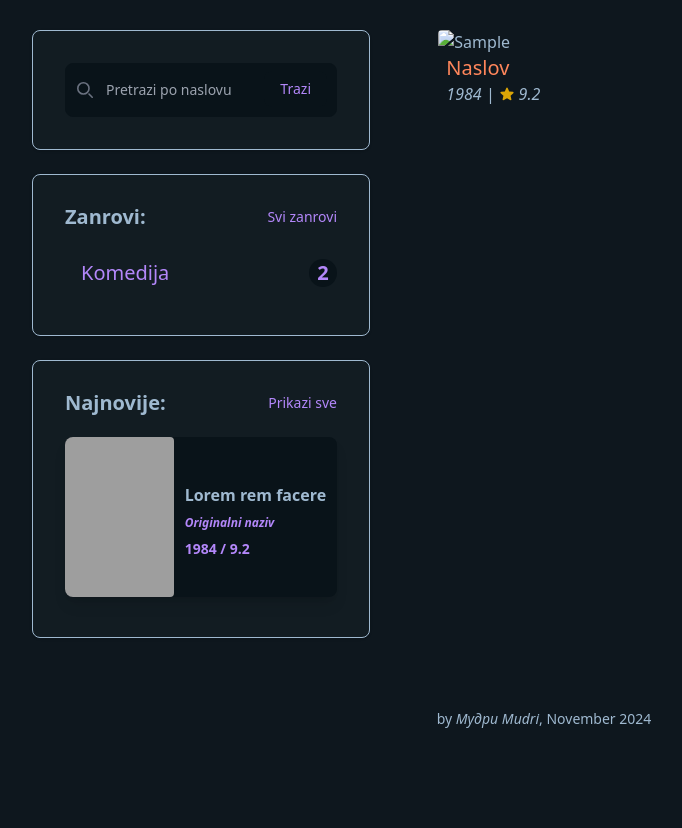
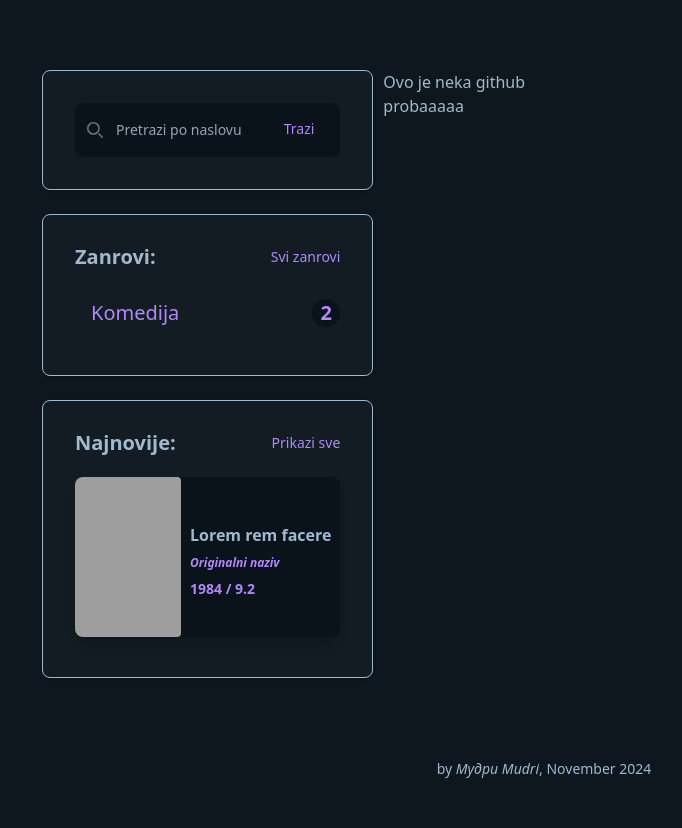
Before and after one commit to AndrejWiseman/filmovizija1, a Django app: page / in a window 1280 px wide. Shown: the part 108-936 px from the top of the page, without its empty margins (96-778 px from the left). Before the commit the page ends 836 px from the top, so only its background shows below. Run offline with Django 5.2, Linux system fonts and the light colour scheme; tables that the repository leaves empty hold one stand-in row (values such as "Sample post"); some libraries are stand-ins or nearby versions; grey boxes are pictures that could not be loaded.

Commit message:
branch proba1

```diff
--- a/filmovizija1/settings.py
+++ b/filmovizija1/settings.py
@@ -119,9 +119,9 @@ AUTH_PASSWORD_VALIDATORS = [
 # Internationalization
 # https://docs.djangoproject.com/en/5.1/topics/i18n/
 
-LANGUAGE_CODE = 'en-us'
+LANGUAGE_CODE = 'sr-YU'
 
-TIME_ZONE = 'UTC'
+TIME_ZONE = 'Europe/Belgrade'
 
 USE_I18N = True
 
--- a/home/models.py
+++ b/home/models.py
@@ -1,8 +1,38 @@
+
+
 from django.db import models
+from django.urls import reverse
+# from tinymce.models import HTMLField
 from cloudinary.models import CloudinaryField
 
 
-# Create your models here.
+
+class Zanrovi(models.Model):
+    zanr = models.CharField(max_length=100)
+    slug = models.SlugField(unique=True)
+
+    def __str__(self):
+        return self.zanr
+
+
 class Filmovi(models.Model):
     naslov = models.CharField(max_length=100)
+    slug = models.SlugField(unique=True)
+    originalni_naslov = models.CharField(max_length=100)
+    imdb_ocena = models.IntegerField(default=0)
+    godina = models.IntegerField(default=0)
     slika = CloudinaryField('image', folder='filmovizija')
+    # content = HTMLField()
+    opis = models.TextField()
+    dodano = models.DateTimeField(auto_now_add=True )
+    zanrovi = models.ManyToManyField(Zanrovi, related_name="filmovi")
+    # tags = TaggableManager()
+    preporuceno = models.BooleanField(default=False)
+    link_gledaj = models.CharField(max_length=200)
+    link_preuzmi = models.CharField(max_length=200)
+
+    def __str__(self):
+        return self.naslov
+
+    # def get_absolute_url(self):
+    #         return reverse('film-detaljno', kwargs={'slug': self.slug})
--- a/home/templates/index.html
+++ b/home/templates/index.html
@@ -8,31 +8,33 @@
 
 {% block content %}
 
-    {% for film in filmovi %}
+    <h1>Ovo je neka github probaaaaa</h1>
 
-        <div class="kartica overflow-hidden">
-            <a href="#" class="">
-
-                <div class="kartica-slika overflow-hidden ">
-                    <img src="{{ film.slika.url }}"
-                         alt="{{ film.naslov }}"
-                         class="rounded object-cover w-full  "
-                    >
-                </div>
-
-                <div class="kartica-podaci pl-2">
-                    <h1 class="text-xl text-primary">Naslov</h1>
-                    <p class="flex items-center italic">1984 |
-                        <svg xmlns="http://www.w3.org/2000/svg" viewBox="0 0 24 24" fill="#DBA506" class="size-4 mx-1">
-                            <path fill-rule="evenodd" d="M10.788 3.21c.448-1.077 1.976-1.077 2.424 0l2.082 5.006 5.404.434c1.164.093 1.636 1.545.749 2.305l-4.117 3.527 1.257 5.273c.271 1.136-.964 2.033-1.96 1.425L12 18.354 7.373 21.18c-.996.608-2.231-.29-1.96-1.425l1.257-5.273-4.117-3.527c-.887-.76-.415-2.212.749-2.305l5.404-.434 2.082-5.005Z" clip-rule="evenodd" />
-                        </svg> 9.2
-                    </p>
-                </div>
-
-            </a>
-        </div>
-
-
-    {% endfor %}
+{#    {% for film in filmovi %}#}
+{##}
+{#        <div class="kartica overflow-hidden mb-5">#}
+{#            <a href="#" class="">#}
+{##}
+{#                <div class="kartica-slika overflow-hidden ">#}
+{#                    <img src="{{ film.slika.url }}"#}
+{#                         alt="{{ film.naslov }}"#}
+{#                         class="rounded object-cover w-full  "#}
+{#                    >#}
+{#                </div>#}
+{#                #}
+{#                <div class="kartica-podaci pl-2">#}
+{#                    <h1 class="text-xl text-primary">Naslov</h1> #}
+{#                    <p class="flex items-center italic">1984 | #}
+{#                        <svg xmlns="http://www.w3.org/2000/svg" viewBox="0 0 24 24" fill="#DBA506" class="size-4 mx-1">#}
+{#                            <path fill-rule="evenodd" d="M10.788 3.21c.448-1.077 1.976-1.077 2.424 0l2.082 5.006 5.404.434c1.164.093 1.636 1.545.749 2.305l-4.117 3.527 1.257 5.273c.271 1.136-.964 2.033-1.96 1.425L12 18.354 7.373 21.18c-.996.608-2.231-.29-1.96-1.425l1.257-5.273-4.117-3.527c-.887-.76-.415-2.212.749-2.305l5.404-.434 2.082-5.005Z" clip-rule="evenodd" />#}
+{#                        </svg> 9.2#}
+{#                    </p>#}
+{#                </div>#}
+{##}
+{#            </a>#}
+{#        </div>#}
+{##}
+{##}
+{#    {% endfor %}#}
 
 {% endblock %}
--- a/home/urls.py
+++ b/home/urls.py
@@ -3,4 +3,7 @@ from .views import index
 
 urlpatterns = [
     path('', index, name='index'),
+
+
+
 ]
--- a/home/views.py
+++ b/home/views.py
@@ -1,12 +1,15 @@
 from django.shortcuts import render
+from django.core.paginator import Paginator, EmptyPage, PageNotAnInteger
+# from django.db.models import Count, Q
+
 from .models import Filmovi
 
 # Create your views here.
 def index(request):
 
-    filmovi = Filmovi.objects.all()
+    # filmovi = Filmovi.objects.all()
 
     context = {
-        'filmovi': filmovi,
+        # 'filmovi': filmovi,
     }
     return render(request, 'index.html', context)
--- a/static/css/global.css
+++ b/static/css/global.css
@@ -15,6 +15,7 @@ body {
 .kontejner {
     max-width: 1024px;
     margin: 20px auto;
+    padding: 10px;
 }
 
 
```
Also changed, not shown: home/admin.py (+24 -3 lines), templates/search-result.html (added, +10 -0 lines), home/migrations/0004_zanrovi_filmovi_dodano_filmovi_godina_and_more.py (added).
